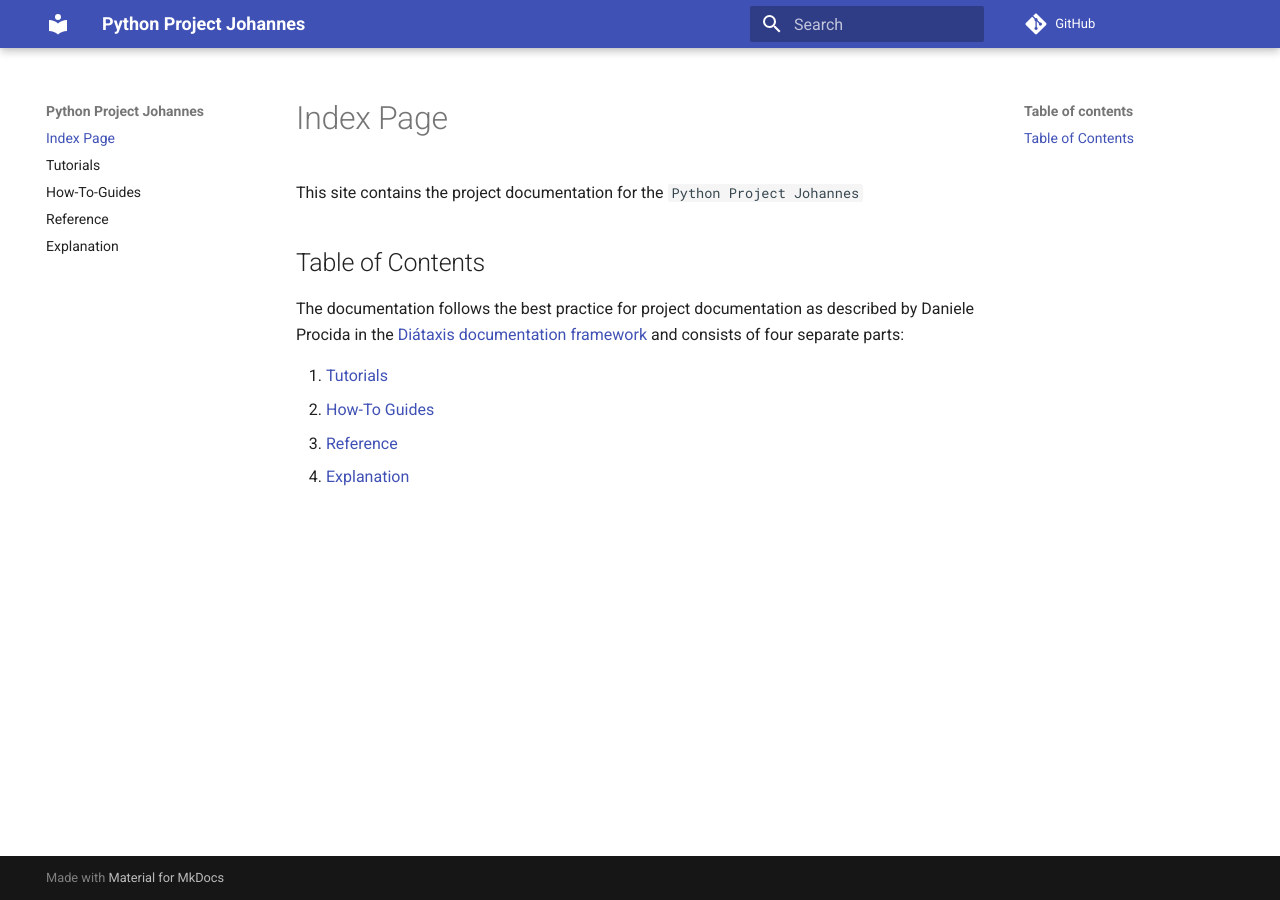
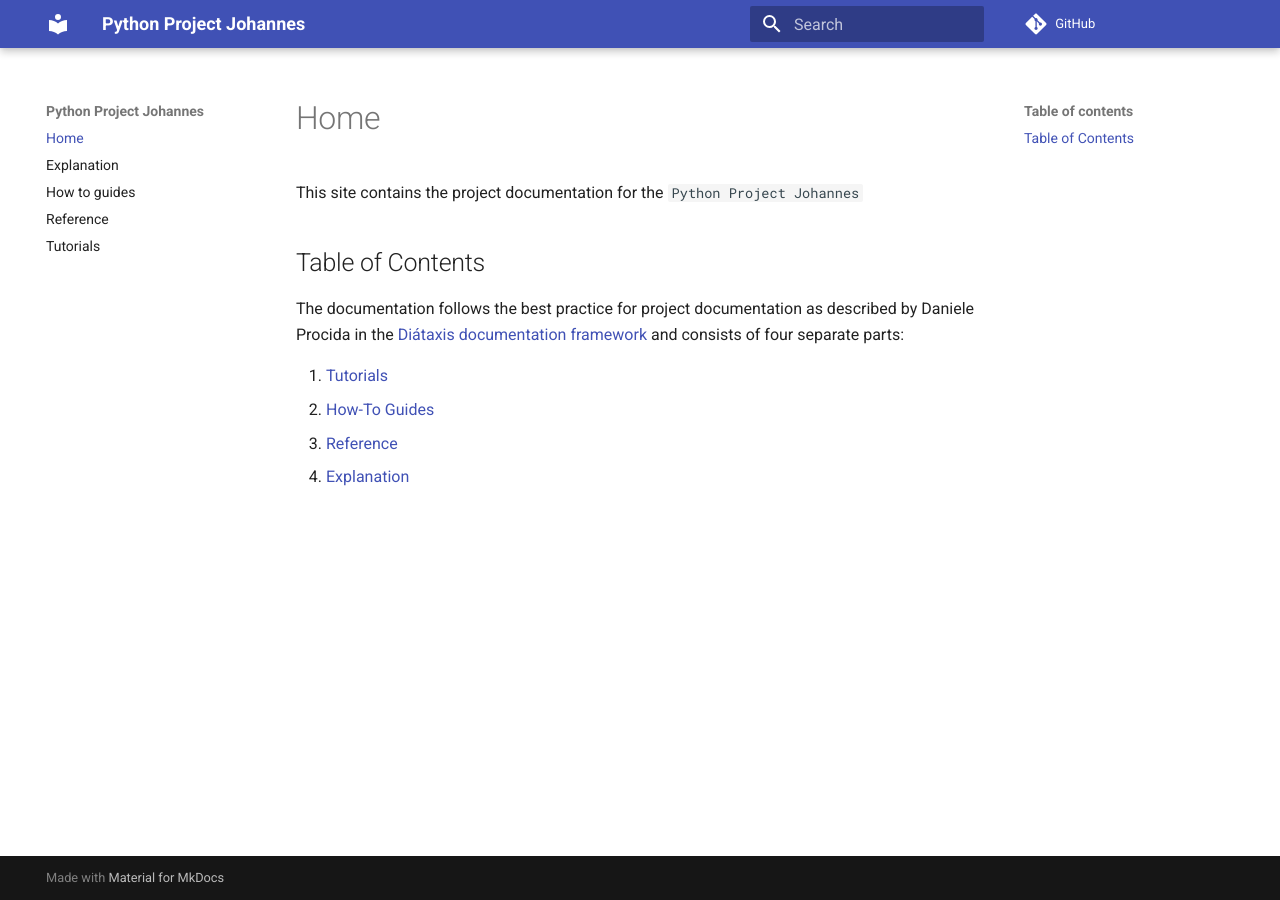
Before and after one commit to johschmidt42/python-project-johannes, an MkDocs documentation site: the page built from docs/index.md, in a window 1280 px wide. Built offline with MkDocs 1.6.1 and Material for MkDocs 9.7.7, drawn with Linux system fonts in a browser that asks for light colours; comment, search, counter and statistics services are not loaded.

Commit message:
docs: create automatic navigation

```diff
--- a/mkdocs.yml
+++ b/mkdocs.yml
@@ -1,21 +1,18 @@
 site_name: Python Project Johannes
+
+docs_dir: docs
 
 theme:
   name: "material"
 
 plugins:
-- search:
-- mkdocstrings:
-    handlers:
-      python:
-        paths: [src]
+  - search:
+  - mkdocstrings:
+      handlers:
+        python:
+          paths: [ src ]
 
-nav:
-  - Index Page: index.md
-  - Tutorials: tutorials.md
-  - How-To-Guides: how-to-guides.md
-  - Reference: reference.md
-  - Explanation: explanation.md
+nav: [ ]
 
 repo_url: https://github.com/johschmidt42/python-project-johannes
 
```
